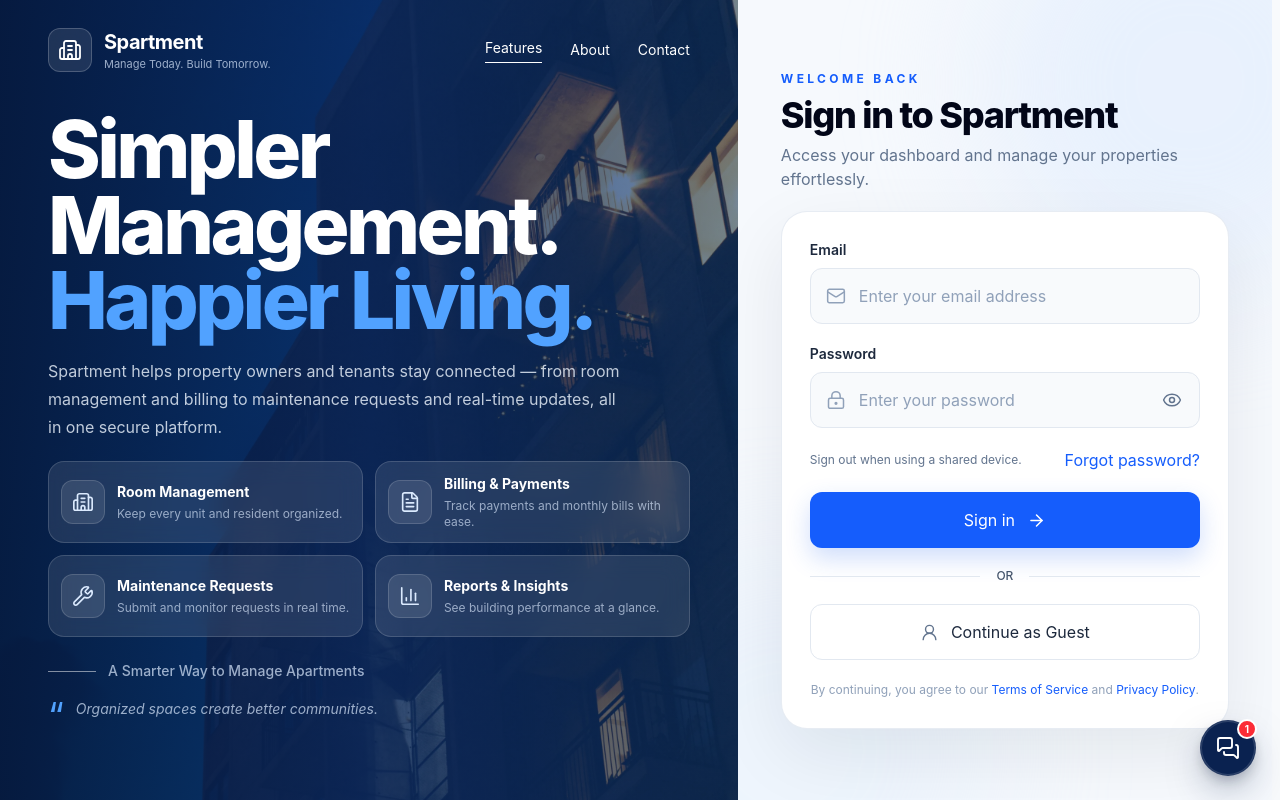
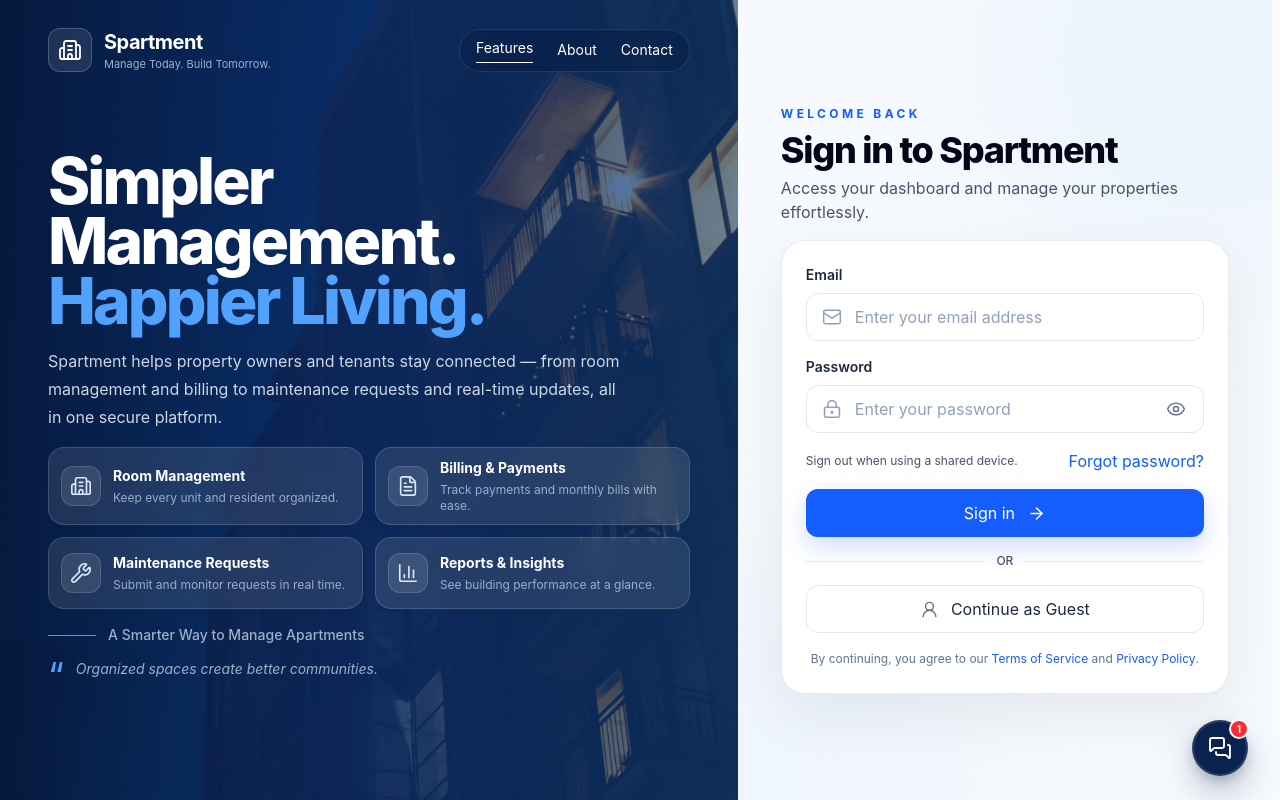
Before and after one commit to Ercklyg/final---spartment, a React (Vite) app in the folder Frontend/: page / in a window 1280 px wide. Shown: the top 800 px of the page. Built offline with nearby package versions, Linux system fonts and the light colour scheme; no server answers.

Commit message:
Polish landing sign-in layout

```diff
--- a/Frontend/src/components/landing/BrandPanel.jsx
+++ b/Frontend/src/components/landing/BrandPanel.jsx
@@ -19,7 +19,7 @@ function BrandPanel() {
 
       <div className="absolute inset-0 bg-[#071b43]/45" />
 
-      <div className="absolute inset-0 bg-gradient-to-r from-[#06183c]/90 via-[#0b2d6b]/65 to-[#1268c9]/20" />
+      <div className="absolute inset-0 bg-gradient-to-r from-[#06183c]/95 via-[#0b2d6b]/72 to-[#1268c9]/28" />
 
       <div className="relative z-10 flex h-full flex-col px-6 py-5 sm:px-10 sm:py-7 xl:px-12">
         <header className="flex shrink-0 items-center justify-between">
@@ -42,7 +42,7 @@ function BrandPanel() {
             </div>
           </div>
 
-          <nav className="hidden items-center gap-7 text-sm md:flex">
+          <nav className="hidden items-center gap-6 rounded-full border border-white/10 bg-[#06183c]/35 px-4 py-2 text-sm backdrop-blur-md md:flex">
             <a
               href="#features"
               className="border-b border-white pb-1 text-white"
@@ -68,7 +68,7 @@ function BrandPanel() {
 
         <div className="flex min-h-0 flex-1 flex-col justify-center">
           <div className="max-w-2xl">
-            <h2 className="text-[clamp(2.25rem,10vw,5rem)] font-extrabold leading-[0.94] tracking-[-0.045em]">
+            <h2 className="text-[clamp(2.25rem,5vw,4.5rem)] font-extrabold leading-[0.94] tracking-[-0.045em]">
               Simpler
               <br />
               Management.
@@ -78,7 +78,7 @@ function BrandPanel() {
               </span>
             </h2>
 
-            <p className="mt-3 max-w-xl text-xs leading-5 text-blue-50/80 sm:mt-5 sm:text-base sm:leading-7">
+            <p className="mt-3 max-w-xl text-xs leading-5 text-blue-50/85 sm:mt-4 sm:text-sm sm:leading-6 xl:text-base xl:leading-7">
               Spartment helps property owners and tenants stay connected —
               from room management and billing to maintenance requests and
               real-time updates, all in one secure platform.
@@ -86,7 +86,7 @@ function BrandPanel() {
 
             <div
               id="features"
-              className="mt-5 hidden max-w-2xl grid-cols-2 gap-3 sm:grid"
+              className="mt-4 hidden max-w-2xl grid-cols-2 gap-3 sm:grid"
             >
               <FeatureCard
                 icon={
@@ -133,7 +133,7 @@ function BrandPanel() {
               />
             </div>
 
-            <div className="mt-4 hidden items-center gap-3 sm:flex sm:mt-6">
+            <div className="mt-4 hidden items-center gap-3 xl:flex">
               <div className="h-px w-12 bg-white/50" />
 
               <p className="text-xs font-medium text-blue-100/70 sm:text-sm">
@@ -141,7 +141,7 @@ function BrandPanel() {
               </p>
             </div>
 
-            <div className="mt-4 hidden items-start gap-3 sm:flex">
+            <div className="mt-3 hidden items-start gap-3 xl:flex">
               <span className="text-4xl leading-none text-blue-400">
                 “
               </span>
--- a/Frontend/src/components/landing/FeatureCard.jsx
+++ b/Frontend/src/components/landing/FeatureCard.jsx
@@ -1,7 +1,7 @@
 function FeatureCard({ icon, title, description }) {
   return (
-    <div className="flex min-h-[82px] items-center gap-3 rounded-2xl border border-white/15 bg-white/10 px-3 py-3 backdrop-blur-md transition duration-200 hover:-translate-y-0.5 hover:bg-white/15">
-      <div className="flex h-11 w-11 shrink-0 items-center justify-center rounded-xl border border-white/15 bg-white/10 text-blue-100">
+    <div className="flex min-h-[72px] items-center gap-3 rounded-2xl border border-white/15 bg-white/10 px-3 py-2.5 backdrop-blur-md transition duration-200 hover:-translate-y-0.5 hover:bg-white/15 motion-reduce:transform-none motion-reduce:transition-none">
+      <div className="flex h-10 w-10 shrink-0 items-center justify-center rounded-xl border border-white/15 bg-white/10 text-blue-100">
         {icon}
       </div>
 
--- a/Frontend/src/components/landing/LoginCard.jsx
+++ b/Frontend/src/components/landing/LoginCard.jsx
@@ -36,7 +36,7 @@ function LoginCard({ onContinueAsGuest, onSignIn }) {
 
   return (
     <div className="w-full max-w-[570px]">
-      <div className="mb-5">
+      <div className="mb-4">
         <p className="mb-2 text-[11px] font-bold uppercase tracking-[0.28em] text-blue-600 sm:text-xs">
           Welcome back
         </p>
@@ -45,14 +45,14 @@ function LoginCard({ onContinueAsGuest, onSignIn }) {
           Sign in to Spartment
         </h2>
 
-        <p className="mt-2 text-sm text-slate-500 sm:text-base">
+        <p className="mt-1.5 text-sm leading-6 text-slate-600 sm:text-base">
           Access your dashboard and manage your properties effortlessly.
         </p>
       </div>
 
-      <div className="rounded-[26px] border border-slate-200/80 bg-white p-6 shadow-[0_25px_70px_rgba(15,23,42,0.08)] sm:p-7">
+      <div className="rounded-[24px] border border-slate-200/80 bg-white p-5 shadow-[0_22px_60px_rgba(15,23,42,0.075)] sm:p-6">
         <form
-          className="space-y-5"
+          className="space-y-4"
           onSubmit={handleSignIn}
         >
           <div>
@@ -83,7 +83,7 @@ function LoginCard({ onContinueAsGuest, onSignIn }) {
                 required
                 disabled={isSigningIn}
                 placeholder="Enter your email address"
-                className="h-14 w-full rounded-xl border border-slate-200 bg-slate-50 pl-12 pr-4 text-sm text-slate-900 outline-none transition placeholder:text-slate-400 focus:border-blue-500 focus:bg-white focus:ring-4 focus:ring-blue-500/10"
+                className="h-12 w-full rounded-xl border border-slate-200 bg-white pl-12 pr-4 text-sm text-slate-900 outline-none transition placeholder:text-slate-400 hover:border-slate-300 focus:border-blue-500 focus:ring-4 focus:ring-blue-500/10"
               />
             </div>
           </div>
@@ -116,7 +116,7 @@ function LoginCard({ onContinueAsGuest, onSignIn }) {
                 required
                 disabled={isSigningIn}
                 placeholder="Enter your password"
-                className="h-14 w-full rounded-xl border border-slate-200 bg-slate-50 pl-12 pr-12 text-sm text-slate-900 outline-none transition placeholder:text-slate-400 focus:border-blue-500 focus:bg-white focus:ring-4 focus:ring-blue-500/10"
+                className="h-12 w-full rounded-xl border border-slate-200 bg-white pl-12 pr-12 text-sm text-slate-900 outline-none transition placeholder:text-slate-400 hover:border-slate-300 focus:border-blue-500 focus:ring-4 focus:ring-blue-500/10"
               />
 
               <button
@@ -146,7 +146,7 @@ function LoginCard({ onContinueAsGuest, onSignIn }) {
           )}
 
           <div className="flex items-center justify-between">
-            <span className="text-xs text-slate-500">Sign out when using a shared device.</span>
+            <span className="text-xs text-slate-600">Sign out when using a shared device.</span>
 
             <button
               type="button"
@@ -161,13 +161,13 @@ function LoginCard({ onContinueAsGuest, onSignIn }) {
           <button
             type="submit"
             disabled={isSigningIn}
-            className="flex h-14 w-full items-center justify-center gap-3 rounded-xl bg-blue-600 text-sm font-semibold text-white shadow-[0_10px_25px_rgba(37,99,235,0.22)] transition duration-200 hover:bg-blue-700 hover:shadow-[0_12px_30px_rgba(37,99,235,0.3)] active:scale-[0.99] disabled:cursor-wait disabled:opacity-80"
+            className="flex h-12 w-full items-center justify-center gap-3 rounded-xl bg-blue-600 text-sm font-semibold text-white shadow-[0_10px_25px_rgba(37,99,235,0.22)] transition duration-200 hover:bg-blue-700 hover:shadow-[0_12px_30px_rgba(37,99,235,0.3)] active:scale-[0.99] disabled:cursor-wait disabled:opacity-80 motion-reduce:transform-none motion-reduce:transition-none"
           >
             {isSigningIn ? <><LoaderCircle size={19} className="animate-spin" />Signing in...</> : <>Sign in<ArrowRight size={19} strokeWidth={1.9} /></>}
           </button>
         </form>
 
-        <div className="my-5 flex items-center gap-4">
+        <div className="my-4 flex items-center gap-3">
           <div className="h-px flex-1 bg-slate-200" />
 
           <span className="text-xs font-medium text-slate-600">
@@ -180,7 +180,7 @@ function LoginCard({ onContinueAsGuest, onSignIn }) {
         <button
           type="button"
           onClick={onContinueAsGuest}
-          className="flex h-14 w-full items-center justify-center gap-3 rounded-xl border border-slate-200 bg-white text-sm font-semibold text-slate-800 transition hover:border-blue-200 hover:bg-blue-50/50"
+          className="flex h-12 w-full items-center justify-center gap-3 rounded-xl border border-slate-200 bg-white text-sm font-semibold text-slate-800 transition hover:border-blue-200 hover:bg-blue-50/50 motion-reduce:transition-none"
         >
           <UserRound
             size={19}
@@ -191,7 +191,7 @@ function LoginCard({ onContinueAsGuest, onSignIn }) {
           Continue as Guest
         </button>
 
-        <p className="mt-5 text-center text-[11px] leading-5 text-slate-400 sm:text-xs">By continuing, you agree to our{" "}<button type="button" className="font-medium text-blue-600 hover:underline">Terms of Service</button>{" "}and{" "}<button type="button" className="font-medium text-blue-600 hover:underline">Privacy Policy</button>.</p>
+        <p className="mt-4 text-center text-[11px] leading-5 text-slate-500 sm:text-xs">By continuing, you agree to our{" "}<button type="button" className="font-medium text-blue-600 hover:underline">Terms of Service</button>{" "}and{" "}<button type="button" className="font-medium text-blue-600 hover:underline">Privacy Policy</button>.</p>
       </div>
     </div>
   );
--- a/Frontend/src/pages/LandingPage.jsx
+++ b/Frontend/src/pages/LandingPage.jsx
@@ -14,10 +14,10 @@ function LandingPage({ onContinueAsGuest, onSignIn }) {
       <div className="flex min-h-screen w-full flex-col lg:flex-row">
         <BrandPanel />
 
-        <section id="sign-in" className="relative flex w-full items-center justify-center overflow-hidden bg-[#f6f9fd] px-5 py-10 sm:px-8 sm:py-12 lg:h-screen lg:w-[42%] lg:px-8 lg:py-6 xl:px-10">
-          <div className="pointer-events-none absolute -right-32 -top-32 h-[420px] w-[420px] rounded-full bg-blue-100/50 blur-3xl" />
+        <section id="sign-in" className="relative flex w-full items-center justify-center overflow-hidden bg-[#f6f9fd] px-5 py-9 sm:px-8 sm:py-10 lg:h-screen lg:w-[42%] lg:px-8 lg:py-4 xl:px-10">
+          <div className="pointer-events-none absolute -right-32 -top-32 h-[380px] w-[380px] rounded-full bg-blue-100/35 blur-3xl" />
 
-          <div className="pointer-events-none absolute -bottom-40 -left-40 h-[420px] w-[420px] rounded-full bg-blue-100/30 blur-3xl" />
+          <div className="pointer-events-none absolute -bottom-40 -left-40 h-[380px] w-[380px] rounded-full bg-blue-100/20 blur-3xl" />
 
           <div className="relative z-10 flex w-full max-w-md items-center justify-center">
             <LoginCard onContinueAsGuest={onContinueAsGuest} onSignIn={onSignIn} />
@@ -59,7 +59,7 @@ function LandingPage({ onContinueAsGuest, onSignIn }) {
           type="button"
           onClick={() => setIsChatOpen(true)}
           aria-label="Open Spartment Assistant, 1 new message"
-          className="fixed bottom-5 right-5 z-50 flex h-14 w-14 items-center justify-center rounded-full border border-white/10 bg-[#0a2250] text-white shadow-[0_16px_40px_-10px_rgba(7,27,67,0.55),0_6px_16px_-6px_rgba(15,23,42,0.4)] ring-1 ring-inset ring-white/15 transition duration-200 hover:-translate-y-0.5 hover:bg-[#0e2c66] active:translate-y-0 active:scale-95 sm:bottom-6 sm:right-6"
+          className="fixed bottom-5 right-5 z-50 flex h-14 w-14 items-center justify-center rounded-full border border-white/10 bg-[#0a2250] text-white shadow-[0_16px_40px_-10px_rgba(7,27,67,0.55),0_6px_16px_-6px_rgba(15,23,42,0.4)] ring-1 ring-inset ring-white/15 transition duration-200 hover:-translate-y-0.5 hover:bg-[#0e2c66] active:translate-y-0 active:scale-95 motion-reduce:transform-none motion-reduce:transition-none sm:bottom-6 sm:right-6 lg:right-8"
         >
           <MessagesSquare size={24} strokeWidth={1.9} />
           <span className="absolute -right-0.5 -top-0.5 flex h-5 min-w-5 items-center justify-center rounded-full border-2 border-white bg-red-500 px-1 text-[10px] font-bold text-white">
```
